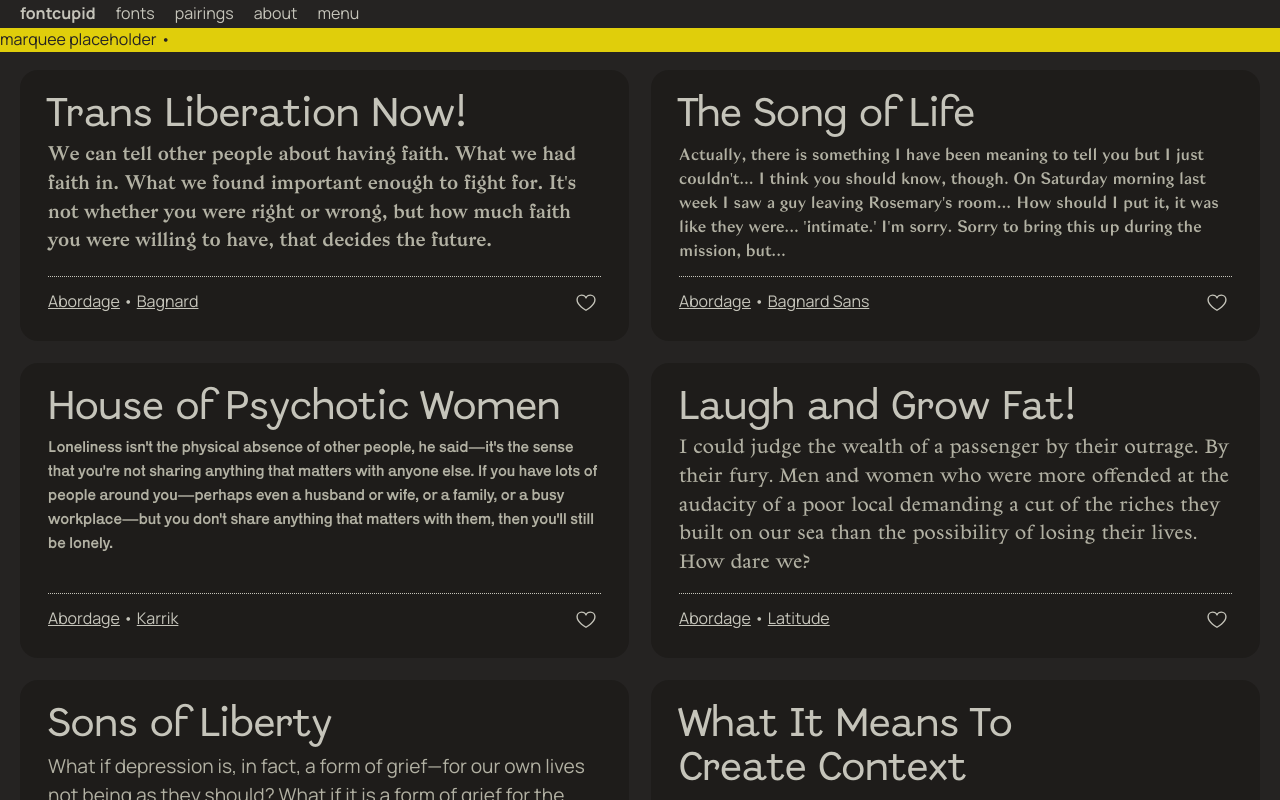
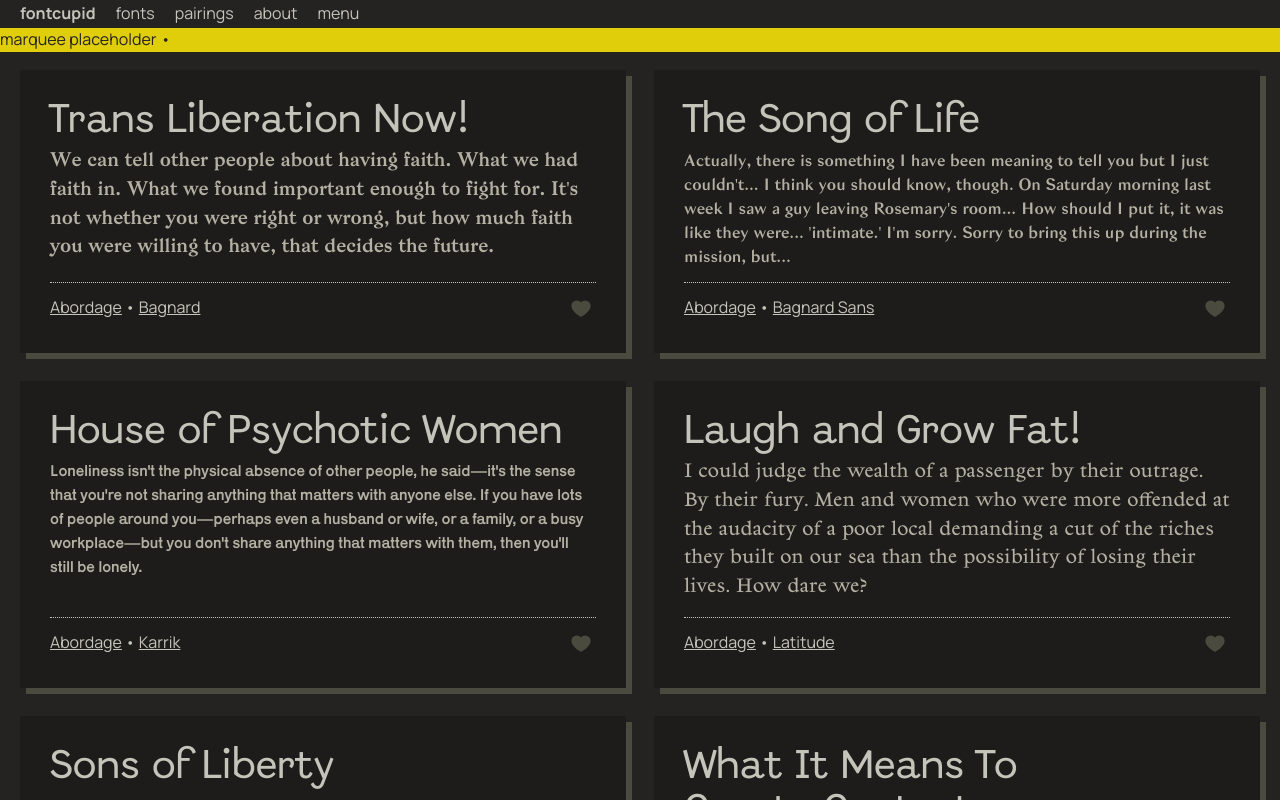
Before and after one commit to maxniederer/os-font-pairs, a React (Vite) app: page / in a window 1280 px wide. Shown: the top 800 px of the page. Built offline with nearby package versions, Linux system fonts and the light colour scheme.

Commit message:
refining styles

```diff
--- a/src/assets/scss/index.scss
+++ b/src/assets/scss/index.scss
@@ -1,15 +1,17 @@
 @use "fonts.scss";
 
 :root {
-  --color: hsl(55, 9%, 75%);
-  --color-2: hsl(55, 9%, 67%);
+  --body: hsl(55, 9%, 75%);
+  --body-2: hsl(55, 9%, 67%);
   --primary: hsl(55, 91%, 46%);
-  --background: hsl(20, 4%, 14%);
+  --bg: hsl(20, 4%, 14%);
+  --bg-2: hsl(55, 9%, 27%);
+  --card-bg: hsl(30, 7%, 11%);
   --font: "Manrope", sans-serif;
 
   color-scheme: light dark;
-  color: var(--color);
-  background-color: var(--background);
+  color: var(--body);
+  background-color: var(--bg);
   font-family: var(--font);
 
   font-synthesis: none;
@@ -28,6 +30,8 @@ button {
   }
 }
 
+// HELPER CLASSES
+
 .padding {
   padding-inline: 20px;
 }
@@ -45,12 +49,45 @@ input {
 }
 
 .list {
-  list-style-type: square;
-  margin-left: 24px;
+  a {
+    text-decoration: none;
+  }
+
+  li {
+    margin-block: 4px;
+  }
+}
+
+.bullet-list {
+  margin-left: 12px;
+
+  a {
+    text-decoration: none;
+  }
+
+  li {
+    margin-block: 4px;
+  }
+
+  li::before {
+    content: "↳";
+    position: relative;
+    top: -3px;
+    left: -6px;
+    opacity: 50%;
+  }
 }
 
 .inline {
   text-decoration: underline;
+  transition: box-shadow, color;
+  transition-duration: 150ms;
+  box-shadow: 0px -0px var(--body) inset;
+}
+
+.inline:hover {
+  box-shadow: 0px -0.4em var(--primary) inset;
+  color: var(--primary);
 }
 
 // HEADER
@@ -65,17 +102,17 @@ header {
   top: 0;
   left: 0;
   right: 0;
-  background-color: var(--background);
+  z-index: 10;
+  background-color: var(--bg);
 
   nav {
     padding-block: 2px;
-    // height: 28px;
   }
 }
 
 .alert {
   background-color: var(--primary);
-  color: var(--background);
+  color: var(--bg);
   height: 24px;
 
   ul {
@@ -116,7 +153,7 @@ main {
 
 .pairs {
   display: grid;
-  gap: 22px;
+  gap: 28px;
 
   @media (min-width: 800px) {
     grid-template-columns: repeat(2, minmax(0, 1fr));
@@ -128,23 +165,33 @@ main {
 }
 
 .card {
-  // border: 1px solid black;
-  background-color: hsl(30, 7%, 11%);
-  padding: 24px 28px;
+  background-color: var(--card-bg);
+  padding: 20px;
   display: flex;
   flex-direction: column;
   gap: 4px;
-  border-radius: 18px;
   height: 100%;
 
+  box-shadow: 6px 6px var(--bg-2);
+
+  transition: box-shadow;
+  transition-duration: 150ms;
+
   h2 {
-    font-size: 2.5em;
+    font-size: 1.8em;
+
+    @media (min-width: 800px) {
+      font-size: 2.5em;
+    }
   }
 
   > *:nth-child(2) {
     flex-grow: 1;
-    // opacity: 85%;
-    color: var(--color-2);
+    color: var(--body-2);
+  }
+
+  @media (min-width: 800px) {
+    padding: 30px;
   }
 }
 
@@ -152,20 +199,43 @@ main {
   display: flex;
   justify-content: space-between;
   align-items: center;
-  border-top: 1px dotted var(--color);
+  border-top: 1px dotted var(--body);
   margin-top: 10px;
   padding-top: 10px;
 }
 
-.star {
-  // border: 1px solid var(--color);
-  color: var(--color);
-}
+.heart {
+  position: relative;
+  color: var(--bg-2);
+  overflow: hidden;
+  transition-property: color;
+  transition-duration: 200ms;
 
-.star:hover {
-  // border-color: var(--primary);
-  color: var(--background);
-  background-color: var(--primary);
+  svg {
+    position: relative;
+    z-index: 2;
+  }
+
+  &::after {
+    content: "";
+    width: 100%;
+    height: 200%;
+    position: absolute;
+    top: 0%;
+    left: 0%;
+    background-color: var(--body-accent);
+    background: linear-gradient(0deg, var(--primary) 50%, var(--card-bg) 50%);
+    transition-property: top;
+    transition-duration: 200ms;
+  }
+
+  &:hover {
+    color: var(--card-bg);
+  }
+
+  &:hover::after {
+    top: -100%;
+  }
 }
 
 .icon {
@@ -181,15 +251,52 @@ main {
 
 footer {
   margin-block: 40px;
+  > :last-child {
+    margin-top: 40px;
+    // text-align: center;
+    // margin-inline: auto;
+  }
 }
 
 .bottom-nav {
   display: flex;
-  gap: 40px;
+  flex-direction: column;
+  column-gap: 40px;
+  row-gap: 22px;
   margin-bottom: 16px;
+  // max-width: 600px;
+  // margin-inline: auto;
+
+  * {
+    flex-grow: 1;
+  }
+
+  @media (min-width: 800px) {
+    flex-direction: row;
+    max-width: none;
+  }
 }
 
 .font-nav {
-  column-count: 3;
   column-gap: 40px;
+  display: grid;
+  // column-count: 2;
+  grid-template-columns: repeat(2, minmax(0, 1fr));
+
+  @media (min-width: 450px) {
+    grid-template-columns: repeat(3, minmax(0, 1fr));
+    // column-count: 3;
+  }
+
+  @media (min-width: 800px) {
+    grid-template-columns: repeat(4, minmax(0, 1fr));
+    // column-count: 4;
+  }
 }
+
+.foot-header {
+  display: block;
+  border-bottom: 1px solid var(--bg-2);
+  padding-bottom: 4px;
+  margin-bottom: 8px;
+}
--- a/src/components/Card.tsx
+++ b/src/components/Card.tsx
@@ -50,8 +50,8 @@ function Card({ headFont, bodyFont, colorBody, colorBg }: Props) {
               {bodyFont.name}
             </a>
           </p>
-          <button className="icon star">
-            <Heart size={22} />
+          <button className="icon heart">
+            <Heart size={22} weight="fill" />
           </button>
         </div>
       </div>
--- a/src/components/Footer.tsx
+++ b/src/components/Footer.tsx
@@ -4,9 +4,9 @@ function Footer() {
   return (
     <>
       <footer>
-        <div className="bottom-nav">
+        <div className="bottom-nav list">
           <div>
-            <strong>Fonts</strong>
+            <strong className="foot-header">Fonts</strong>
             <ul className="font-nav">
               {json.map((font) => (
                 <li>
@@ -18,16 +18,11 @@ function Footer() {
             </ul>
           </div>
           <div>
-            <strong>Information</strong>
-            <ul>
+            <strong className="foot-header">Information</strong>
+            <ul className="list">
               <li>
                 <a href="#" className="inline">
                   About
-                </a>
-              </li>
-              <li>
-                <a href="#" className="inline">
-                  Fonts in use
                 </a>
               </li>
               <li>
@@ -44,7 +39,7 @@ function Footer() {
           </div>
         </div>
         <p>
-          fontcupid {new Date().getFullYear()} ♡{" "}
+          {new Date().getFullYear()} ♡{" "}
           <a href="https://copyheart.org/manifesto/" className="inline">
             Copying is an act of love. Please copy and share.
           </a>
```
